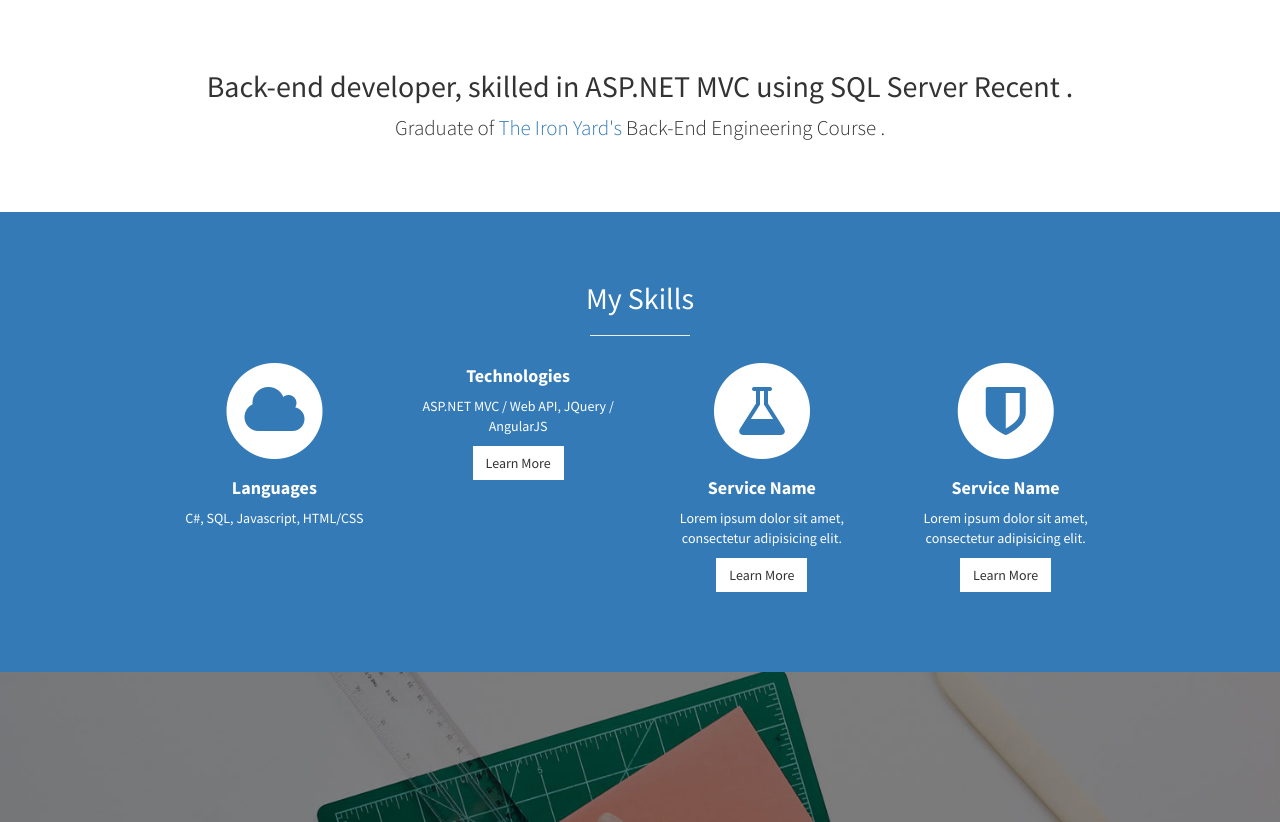
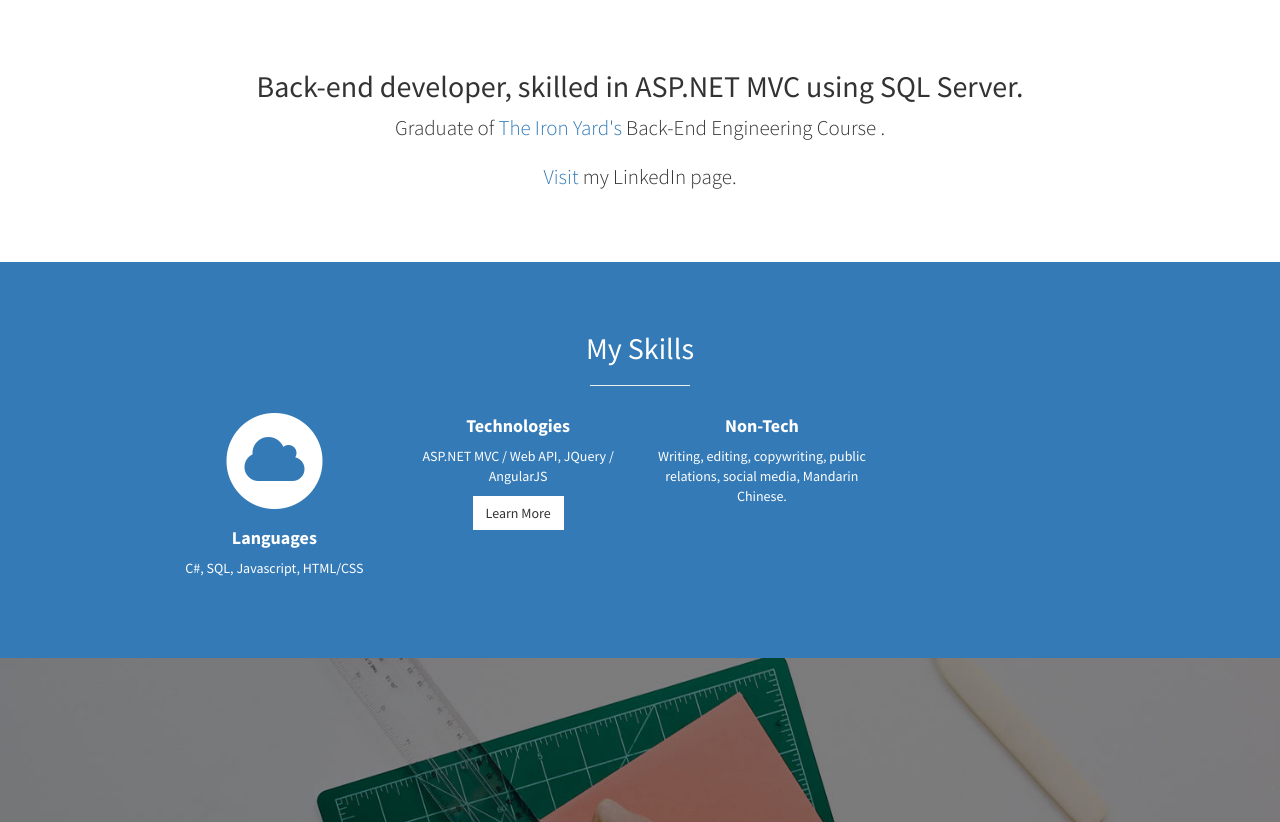
Before and after one commit to BaxleyAldworth/baxleyaldworth.github.io, a plain HTML site: page index.html in a window 1280 px wide. Shown: the part 800-1622 px from the top of the page. Drawn offline with Linux system fonts and the light colour scheme.

Commit message:
Update index.html

```diff
--- a/index.html
+++ b/index.html
@@ -62,7 +62,7 @@
     <header id="top" class="header">
         <div class="text-vertical-center">
             <h1>Baxley Aldworth</h1>
-            <h3>Developer, Writer, Editor, PR professional, Mandarin Speaker, and Arkansas native</h3>
+            <h3>Developer, Writer, Editor, PR Professional, Mandarin Speaker, and Arkansas Native</h3>
             <br>
             <a href="#about" class="btn btn-dark btn-lg">More</a>
         </div>
@@ -73,8 +73,9 @@
         <div class="container">
             <div class="row">
                 <div class="col-lg-12 text-center">
-                    <h2>Back-end developer, skilled in ASP.NET MVC using SQL Server  Recent .</h2>
+                    <h2>Back-end developer, skilled in ASP.NET MVC using SQL Server.</h2>
                     <p class="lead">Graduate of <a target="_blank" href="https://www.theironyard.com/">The Iron Yard's</a> Back-End Engineering Course .</p>
+                    <p class="lead"><a target="_blank" href="https://www.linkedin.com/in/baxley-aldworth-43199725">Visit</a> my LinkedIn page.</p>
                 </div>
             </div>
             <!-- /.row -->
@@ -115,31 +116,15 @@
                             </div>
                         </div>
                         <div class="col-md-3 col-sm-6">
-                            <div class="service-item">
-                                <span class="fa-stack fa-4x">
-                                    <i class="fa fa-circle fa-stack-2x"></i>
-                                    <i class="fa fa-flask fa-stack-1x text-primary"></i>
-                                </span>
+
                                 <h4>
-                                    <strong>Service Name</strong>
+                                    <strong>Non-Tech</strong>
                                 </h4>
-                                <p>Lorem ipsum dolor sit amet, consectetur adipisicing elit.</p>
-                                <a href="#" class="btn btn-light">Learn More</a>
+                                <p>Writing, editing, copywriting, public relations, social media, Mandarin Chinese.</p>
+
                             </div>
                         </div>
-                        <div class="col-md-3 col-sm-6">
-                            <div class="service-item">
-                                <span class="fa-stack fa-4x">
-                                    <i class="fa fa-circle fa-stack-2x"></i>
-                                    <i class="fa fa-shield fa-stack-1x text-primary"></i>
-                                </span>
-                                <h4>
-                                    <strong>Service Name</strong>
-                                </h4>
-                                <p>Lorem ipsum dolor sit amet, consectetur adipisicing elit.</p>
-                                <a href="#" class="btn btn-light">Learn More</a>
-                            </div>
-                        </div>
+
                     </div>
                     <!-- /.row (nested) -->
                 </div>
```
